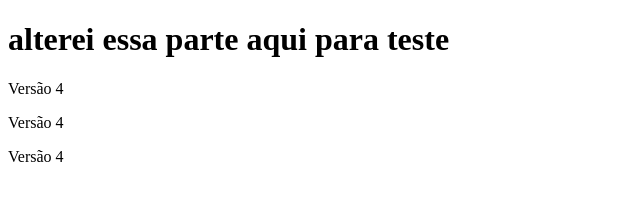
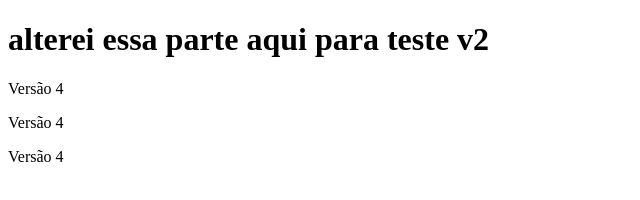
Before and after one commit to Guilherme0Medeiros/teste, a plain HTML site: page index.html in a window 1280 px wide. Shown: the full height of the page, 0-640 px from the left. Drawn offline with Linux system fonts and the light colour scheme.

Commit message:
teste css

```diff
--- a/index.html
+++ b/index.html
@@ -5,7 +5,7 @@
   <title>Teste WebChange Radar</title>
 </head>
 <body>
-  <h1>alterei essa parte aqui para teste</h1>
+  <h1>alterei essa parte aqui para teste v2</h1>
   <p>Versão 4</p>
   <p>Versão 4</p>
   <p>Versão 4</p>
```
